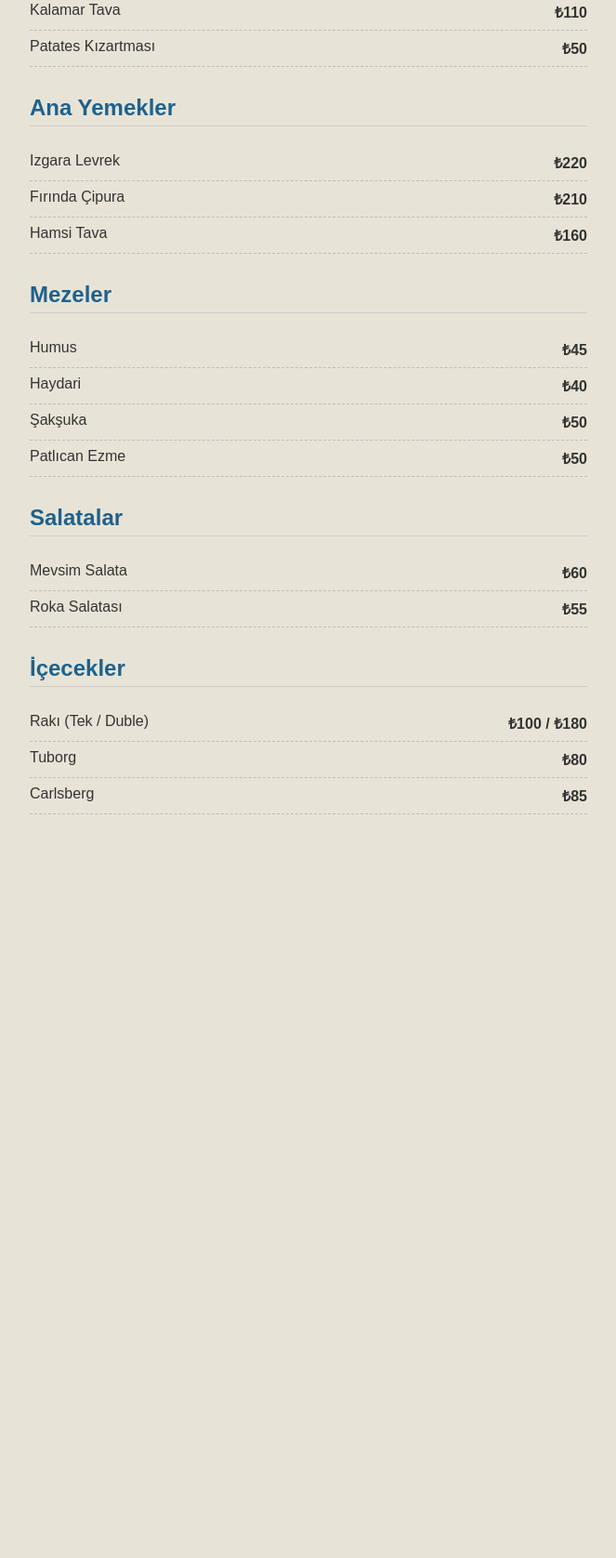
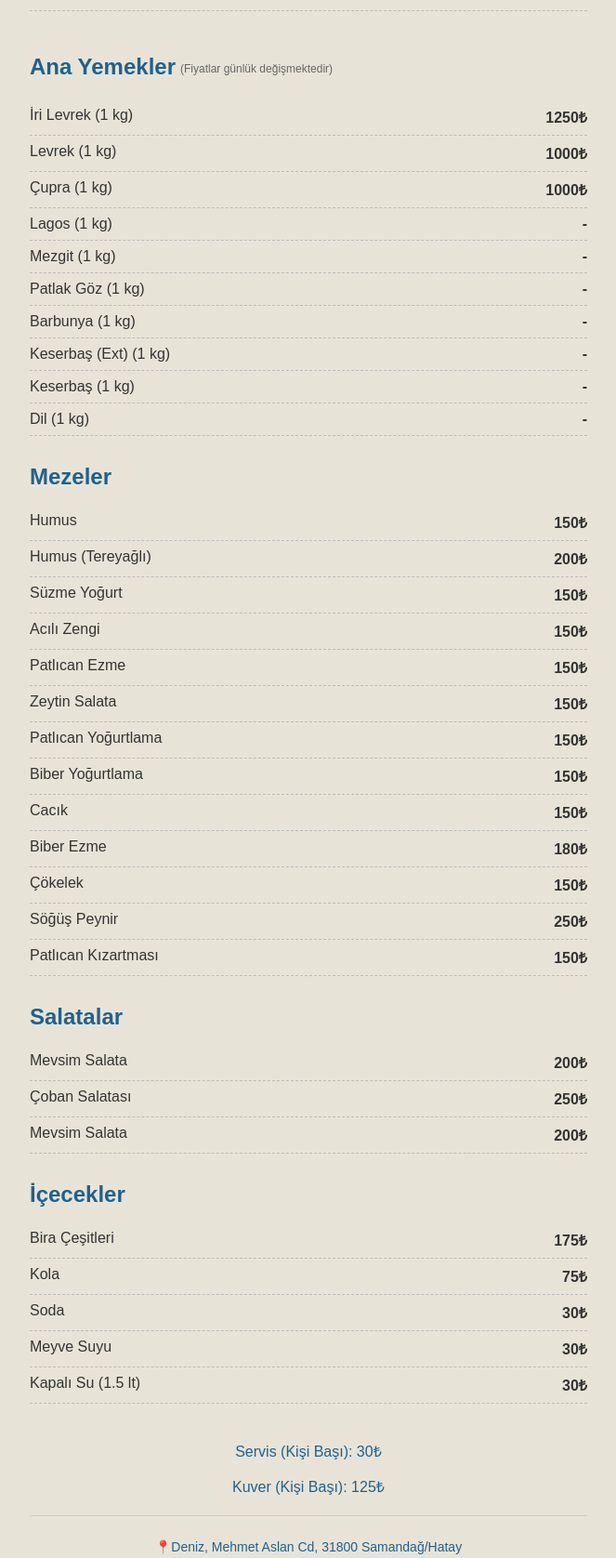
Before and after one commit to aspanarestaurant/aspanarestaurant.github.io, a plain HTML site: page index.html in a window 1280 px wide. Shown: the part 333-2009 px from the top of the page at 93% size, without its empty margins (308-971 px from the left). Before the commit the page ends 1245 px from the top, so only its background shows below. Drawn offline with Linux system fonts and the light colour scheme.

Commit message:
Add files via upload

```diff
--- a/index.html
+++ b/index.html
@@ -14,17 +14,14 @@
     }
     header {
       text-align: center;
-      padding-bottom: 20px;
     }
     header img {
       width: 200px;
       height: auto;
-      margin-bottom: 10px;
     }
     h2 {
       margin-top: 30px;
-      border-bottom: 1px solid #ccc;
-      padding-bottom: 5px;
+      margin-bottom: 5px;
       color: #1f618d;
     }
     .menu-section {
@@ -44,50 +41,112 @@
     .price {
       font-weight: bold;
     }
+
+    .info-section {
+      max-width: 600px;
+      margin: 20px auto 0;
+      padding-top: 20px;
+      border-top: 1px solid #ccc;
+    }
+
+    .info-section p {
+      margin: 5px 0;
+      font-size: 14px;
+      color: #1f618d;
+      text-align: center;
+      display: flex;
+      align-items: center;
+      justify-content: center;
+    }
+
+    .info-section img {
+      width: 20px;
+      margin-right: 4px;
+    }
+
+    .fees {
+      font-size: 16px;
+      color: #1f618d;
+      text-align: center;
+      margin-top: 40px;
+    }
+
+    .note {
+      font-size: 12px;
+      color: #666;
+      font-weight: normal;
+      text-align: center;
+      margin: 30px 0px 1px 5px;
+    }
   </style>
 </head>
 <body>
   <header>
     <img src="Logo.PNG" alt="Aspana Restaurant Logosu">
   </header>
-
   <div class="menu-section">
-
-    <h2>Ara Sıcaklar</h2>
+    <h2 style="margin-top: 10px;">Ara Sıcaklar</h2>
     <ul>
-      <li><span>Karides Güveç</span><span class="price">₺120</span></li>
-      <li><span>Kalamar Tava</span><span class="price">₺110</span></li>
-      <li><span>Patates Kızartması</span><span class="price">₺50</span></li>
+      <li><span>Kalamar (Porsiyon)</span><span class="price">500₺</span></li>
+      <li><span>Karides (Porsiyon)</span><span class="price">500₺</span></li>
+      <li><span>Patates Kızartması</span><span class="price">200₺</span></li>
     </ul>
-
-    <h2>Ana Yemekler</h2>
+    <div style="display: flex; align-items: center;">
+      <h2>Ana Yemekler </h2>
+      <span class="note">(Fiyatlar günlük değişmektedir)</span>
+    </div>
     <ul>
-      <li><span>Izgara Levrek</span><span class="price">₺220</span></li>
-      <li><span>Fırında Çipura</span><span class="price">₺210</span></li>
-      <li><span>Hamsi Tava</span><span class="price">₺160</span></li>
+      <li><span>İri Levrek (1 kg)</span><span class="price">1250₺</span></li>
+      <li><span>Levrek (1 kg)</span><span class="price">1000₺</span></li>
+      <li><span>Çupra (1 kg)</span><span class="price">1000₺</span></li>
+      <li><span>Lagos (1 kg)</span><span class="price">-</span></li>
+      <li><span>Mezgit (1 kg)</span><span class="price">-</span></li>
+      <li><span>Patlak Göz (1 kg)</span><span class="price">-</span></li>
+      <li><span>Barbunya (1 kg)</span><span class="price">-</span></li>
+      <li><span>Keserbaş (Ext) (1 kg)</span><span class="price">-</span></li>
+      <li><span>Keserbaş (1 kg)</span><span class="price">-</span></li>
+      <li><span>Dil (1 kg)</span><span class="price">-</span></li>
     </ul>
-
     <h2>Mezeler</h2>
     <ul>
-      <li><span>Humus</span><span class="price">₺45</span></li>
-      <li><span>Haydari</span><span class="price">₺40</span></li>
-      <li><span>Şakşuka</span><span class="price">₺50</span></li>
-      <li><span>Patlıcan Ezme</span><span class="price">₺50</span></li>
+      <li><span>Humus</span><span class="price">150₺</span></li>
+      <li><span>Humus (Tereyağlı)</span><span class="price">200₺</span></li>
+      <li><span>Süzme Yoğurt</span><span class="price">150₺</span></li>
+      <li><span>Acılı Zengi</span><span class="price">150₺</span></li>
+      <li><span>Patlıcan Ezme</span><span class="price">150₺</span></li>
+      <li><span>Zeytin Salata</span><span class="price">150₺</span></li>
+      <li><span>Patlıcan Yoğurtlama</span><span class="price">150₺</span></li>
+      <li><span>Biber Yoğurtlama</span><span class="price">150₺</span></li>
+      <li><span>Cacık</span><span class="price">150₺</span></li>
+      <li><span>Biber Ezme</span><span class="price">180₺</span></li>
+      <li><span>Çökelek</span><span class="price">150₺</span></li>
+      <li><span>Söğüş Peynir</span><span class="price">250₺</span></li>
+      <li><span>Patlıcan Kızartması</span><span class="price">150₺</span></li>
     </ul>
-
     <h2>Salatalar</h2>
     <ul>
-      <li><span>Mevsim Salata</span><span class="price">₺60</span></li>
-      <li><span>Roka Salatası</span><span class="price">₺55</span></li>
+      <li><span>Mevsim Salata</span><span class="price">200₺</span></li>
+      <li><span>Çoban Salatası</span><span class="price">250₺</span></li>
+      <li><span>Mevsim Salata</span><span class="price">200₺</span></li>
     </ul>
-
     <h2>İçecekler</h2>
     <ul>
-      <li><span>Rakı (Tek / Duble)</span><span class="price">₺100 / ₺180</span></li>
-      <li><span>Tuborg</span><span class="price">₺80</span></li>
-      <li><span>Carlsberg</span><span class="price">₺85</span></li>
+      <li><span>Bira Çeşitleri</span><span class="price">175₺</span></li>
+      <li><span>Kola</span><span class="price">75₺</span></li>
+      <li><span>Soda</span><span class="price">30₺</span></li>
+      <li><span>Meyve Suyu</span><span class="price">30₺</span></li>
+      <li><span>Kapalı Su (1.5 lt)</span><span class="price">30₺</span></li>
     </ul>
+  </div>
+  <div class="fees">
+    <p>Servis (Kişi Başı): 30₺</p>
+    <p>Kuver (Kişi Başı): 125₺</p>
+  </div>
 
+  <div class="info-section">
+    <p>📍 <a href="https://g.co/kgs/GZFJxyL" target="_blank" style="color: #1f618d; text-decoration: none;">Deniz, Mehmet Aslan Cd, 31800 Samandağ/Hatay</a></p>
+    <p>📞 +90 535 510 11 97</p>
+    <p> <img src="instagram.png" alt="instagram"><a href="https://instagram.com/aspanarestaurant1968" target="_blank" style="color: #1f618d; text-decoration: none;"> aspanarestaurant1968</a></p>
   </div>
 </body>
 </html>
```
Also changed, not shown: instagram.png (added).
